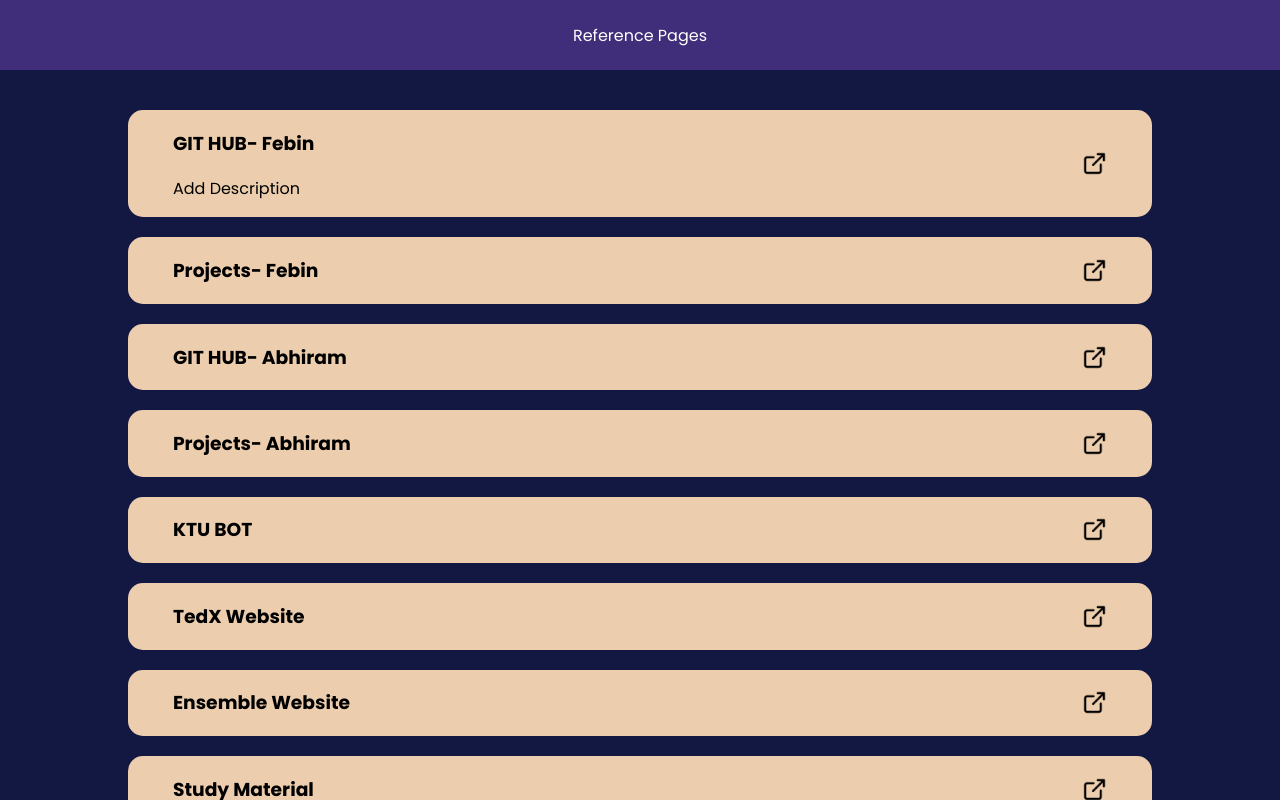
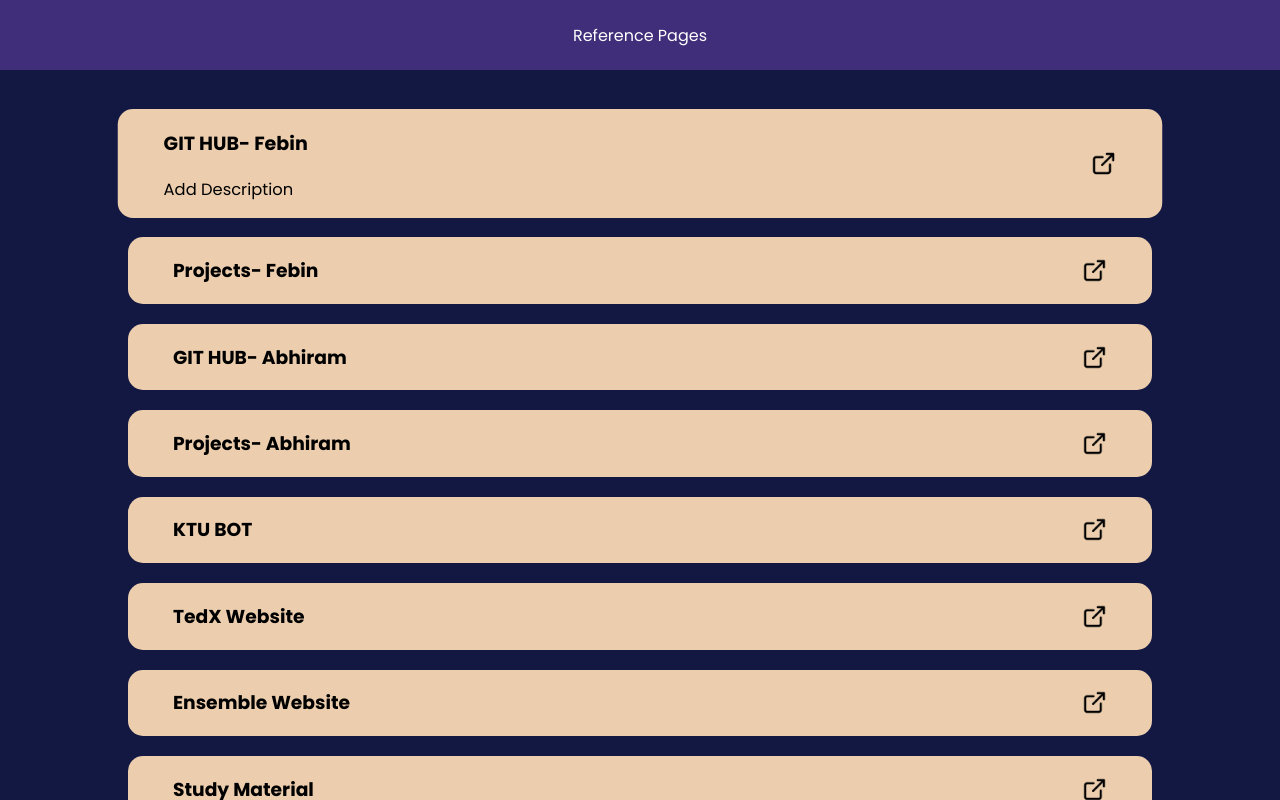
Before and after one commit to abhi5455/Technical-101, a React (Vite) app: page / in a window 1280 px wide. In both pictures the pointer is over the link 640 px from the left and 163 px from the top of the page. Shown: the top 800 px of the page. Built offline with nearby package versions, Linux system fonts and the light colour scheme; a web font is replaced by a local one.

Commit message:
Initial Commit

```diff
--- a/src/App.css
+++ b/src/App.css
@@ -31,6 +31,10 @@
   font-family: Poppins, sans-serif;
   color: black;
 }
+.childDiv:hover{
+  transform: scale(1.02);
+  transition: transform 0.25s;
+}
 @media(max-width: 500px) {
   .childDiv{
     min-width: 80%;
```
